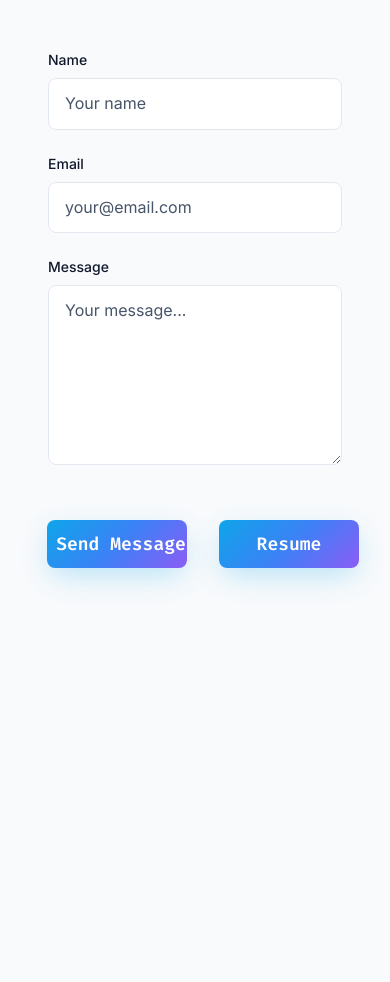
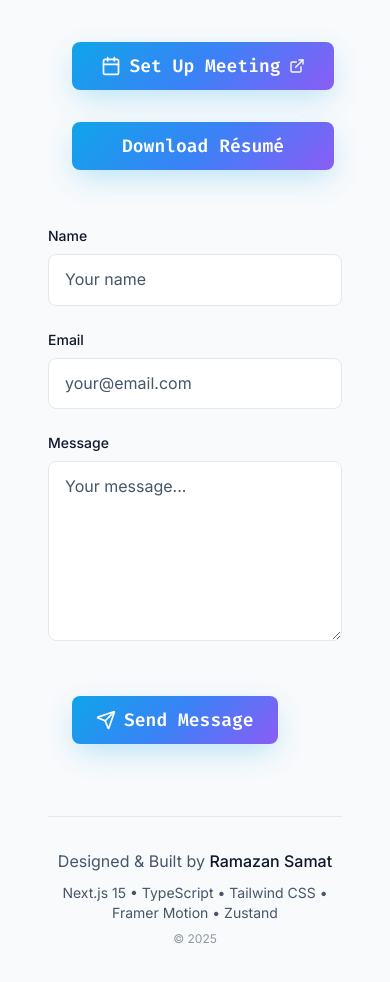
Before and after one commit to Samat220/ramazan-portfolio-v2, a Next.js app: page / in a window 390 px wide. Shown: the part 8487-9469 px from the top of the page. Before the commit the page ends 9191 px from the top, so only its background shows below. Built offline with nearby package versions, Linux system fonts and the light colour scheme.

Commit message:
Improve contact form

```diff
--- a/src/components/common/contact-form.tsx
+++ b/src/components/common/contact-form.tsx
@@ -57,12 +57,20 @@ function ContactFormContent({ onSuccess }: ContactFormContentProps) {
     setSubmitStatus('idle');
 
     try {
-      // Simulate API call for now
-      await new Promise(resolve => setTimeout(resolve, 2000));
+      const formDataToSend = new FormData();
+      formDataToSend.append('access_key', '5b3926b7-6e7c-4a94-afd3-f6b0cf9d4c0f');
+      formDataToSend.append('name', formData.name);
+      formDataToSend.append('email', formData.email);
+      formDataToSend.append('message', formData.message);
 
-      // Here you would typically send to an API endpoint
-      console.log('Form submitted:', formData);
+      const response = await fetch('https://api.web3forms.com/submit', {
+        method: 'POST',
+        body: formDataToSend
+      });
 
+      const data = await response.json();
+
+      if (data.success) {
         setSubmitStatus('success');
         setFormData({ name: '', email: '', message: '' });
         setTimeout(() => {
@@ -70,7 +78,12 @@ function ContactFormContent({ onSuccess }: ContactFormContentProps) {
           setSubmitStatus('idle');
           onSuccess?.();
         }, 2000);
-    } catch {
+      } else {
+        console.error('Web3Forms Error:', data);
+        setSubmitStatus('error');
+      }
+    } catch (error) {
+      console.error('Form submission error:', error);
       setSubmitStatus('error');
     } finally {
       setIsSubmitting(false);
--- a/src/components/layout/header.tsx
+++ b/src/components/layout/header.tsx
@@ -2,7 +2,7 @@
 
 import { useState, useEffect, useRef } from 'react';
 import { motion, AnimatePresence } from 'framer-motion';
-import { Moon, Sun, Menu, X } from 'lucide-react';
+import { Moon, Sun, Menu, X, ArrowDownToLine } from 'lucide-react';
 import { navLinks, personalInfo } from '@/data/config';
 import { useThemeStore } from '@/lib/store';
 import { useSmoothScroll } from '@/hooks';
@@ -106,14 +106,15 @@ export function Header() {
         <motion.a
           href={personalInfo.resume}
           download="RamazanSamat_Resume.pdf"
-          className="font-mono text-sm border border-accent rounded text-accent py-2 px-4 hover:bg-accent-light transition-all duration-200"
-          initial={{ opacity: 0, scale: 0 }}
-          animate={{ opacity: 1, scale: 1 }}
-          transition={{ delay: navLinks.length * 0.1 + 0.5, type: 'spring', stiffness: 200, damping: 20 }}
+          className="font-mono text-sm border border-accent rounded text-accent py-2 px-4 hover:bg-accent-light transition-all duration-200 inline-flex items-center gap-2"
+          initial={{ opacity: 0, y: -20 }}
+          animate={{ opacity: 1, y: 0 }}
+          transition={{ delay: navLinks.length * 0.1 + 0.3, duration: 0.5, ease: [0.25, 0.1, 0.25, 1] }}
           whileHover={{ y: -2, scale: 1.02 }}
           whileTap={{ scale: 0.98 }}
         >
-          Resume
+          Résumé
+          <ArrowDownToLine className="h-3 w-3" />
         </motion.a>
         <motion.button
           onClick={toggleTheme}
@@ -207,14 +208,14 @@ export function Header() {
               ))}
               <motion.a
                 href={personalInfo.resume}
-                target="_blank"
-                rel="noopener noreferrer"
-                className="text-xl font-mono border border-accent rounded-lg text-accent px-8 py-3 mt-4 hover:bg-accent-light transition-colors"
+                download="RamazanSamat_Resume.pdf"
+                className="text-xl font-mono border border-accent rounded-lg text-accent px-8 py-3 mt-4 hover:bg-accent-light transition-colors inline-flex items-center gap-2"
                 initial={{ opacity: 0, y: -15 }}
                 animate={{ opacity: 1, y: 0 }}
                 transition={{ delay: 0.1 + navLinks.length * 0.08, duration: 0.3, ease: 'easeOut' }}
               >
-                Resume
+                Résumé
+                <ArrowDownToLine className="h-4 w-4" />
               </motion.a>
             </nav>
           </motion.div>
--- a/src/components/sections/contact.tsx
+++ b/src/components/sections/contact.tsx
@@ -2,7 +2,7 @@
 
 import { useState } from 'react';
 import { motion } from 'framer-motion';
-import { Send, Loader2 } from 'lucide-react';
+import { Send, Loader2, Calendar, ExternalLink } from 'lucide-react';
 import { ScrollReveal } from '@/components/common/scroll-reveal';
 import { Button } from '@/components/ui/button';
 import { validateEmail } from '@/lib/utils';
@@ -53,18 +53,31 @@ export function Contact() {
     setSubmitStatus('idle');
 
     try {
-      // Simulate API call for now
-      await new Promise(resolve => setTimeout(resolve, 2000));
+      const formDataToSend = new FormData();
+      formDataToSend.append('access_key', '5b3926b7-6e7c-4a94-afd3-f6b0cf9d4c0f');
+      formDataToSend.append('name', formData.name);
+      formDataToSend.append('email', formData.email);
+      formDataToSend.append('message', formData.message);
 
-      // Here you would typically send to an API endpoint
-      console.log('Form submitted:', formData);
+      const response = await fetch('https://api.web3forms.com/submit', {
+        method: 'POST',
+        body: formDataToSend
+      });
 
-      setSubmitStatus('success');
-      setFormData({ name: '', email: '', message: '' });
-      setTimeout(() => {
-        setSubmitStatus('idle');
-      }, 3000);
+      const data = await response.json();
+
+      if (data.success) {
+        setSubmitStatus('success');
+        setFormData({ name: '', email: '', message: '' });
+        setTimeout(() => {
+          setSubmitStatus('idle');
+        }, 3000);
+      } else {
+        console.error('Web3Forms Error:', data);
+        setSubmitStatus('error');
+      }
     } catch (error) {
+      console.error('Form submission error:', error);
       setSubmitStatus('error');
     } finally {
       setIsSubmitting(false);
@@ -98,6 +111,29 @@ export function Contact() {
               always open. Whether you have a question or just want to say hi,
               I&apos;ll try my best to get back to you!
             </p>
+          </ScrollReveal>
+
+          <ScrollReveal animationType="fadeUp" delay={300}>
+            <div className="flex flex-col sm:flex-row gap-4 justify-center mb-12">
+              <a
+                href="https://calendly.com/samatramazan-dev/30min"
+                target="_blank"
+                rel="noopener noreferrer"
+                className="btn-glow inline-flex items-center justify-center text-lg font-mono px-8 py-3 h-12 min-w-[180px]"
+              >
+                <Calendar className="h-5 w-5 mr-2" />
+                Set Up Meeting
+                <ExternalLink className="h-4 w-4 ml-2" />
+              </a>
+
+              <a
+                href={personalInfo.resume}
+                download="RamazanSamat_Resume.pdf"
+                className="btn-glow inline-flex items-center justify-center text-lg font-mono px-8 py-3 h-12 min-w-[180px]"
+              >
+                Download Résumé
+              </a>
+            </div>
           </ScrollReveal>
         </div>
 
@@ -169,7 +205,7 @@ export function Contact() {
                 )}
               </div>
 
-              <div className="flex justify-center items-center space-x-4 pt-4">
+              <div className="flex justify-start pt-4">
                 <Button
                   type="submit"
                   disabled={isSubmitting || submitStatus === 'success'}
@@ -189,14 +225,6 @@ export function Contact() {
                     </>
                   )}
                 </Button>
-
-                <a
-                  href={personalInfo.resume}
-                  download="RamazanSamat_Resume.pdf"
-                  className="btn-glow inline-flex items-center justify-center text-lg font-mono px-8 py-3 h-12 min-w-[140px]"
-                >
-                  Resume
-                </a>
               </div>
 
               {submitStatus === 'error' && (
@@ -221,6 +249,22 @@ export function Contact() {
             </form>
           </div>
         </ScrollReveal>
+
+        {/* Footer */}
+        <div className="border-t border-border mt-16 pt-8">
+          <ScrollReveal animationType="fadeUp" delay={400}>
+            <div className="text-center text-secondary">
+              <p className="mb-2">
+                Designed & Built by{' '}
+                <span className="text-primary font-medium">Ramazan Samat</span>
+              </p>
+              <p className="text-sm mb-2">
+                Next.js 15 • TypeScript • Tailwind CSS • Framer Motion • Zustand
+              </p>
+              <p className="text-xs text-secondary/60">© 2025</p>
+            </div>
+          </ScrollReveal>
+        </div>
       </div>
     </footer>
   );
```
Lines whose indentation alone changed are shown as unchanged.
